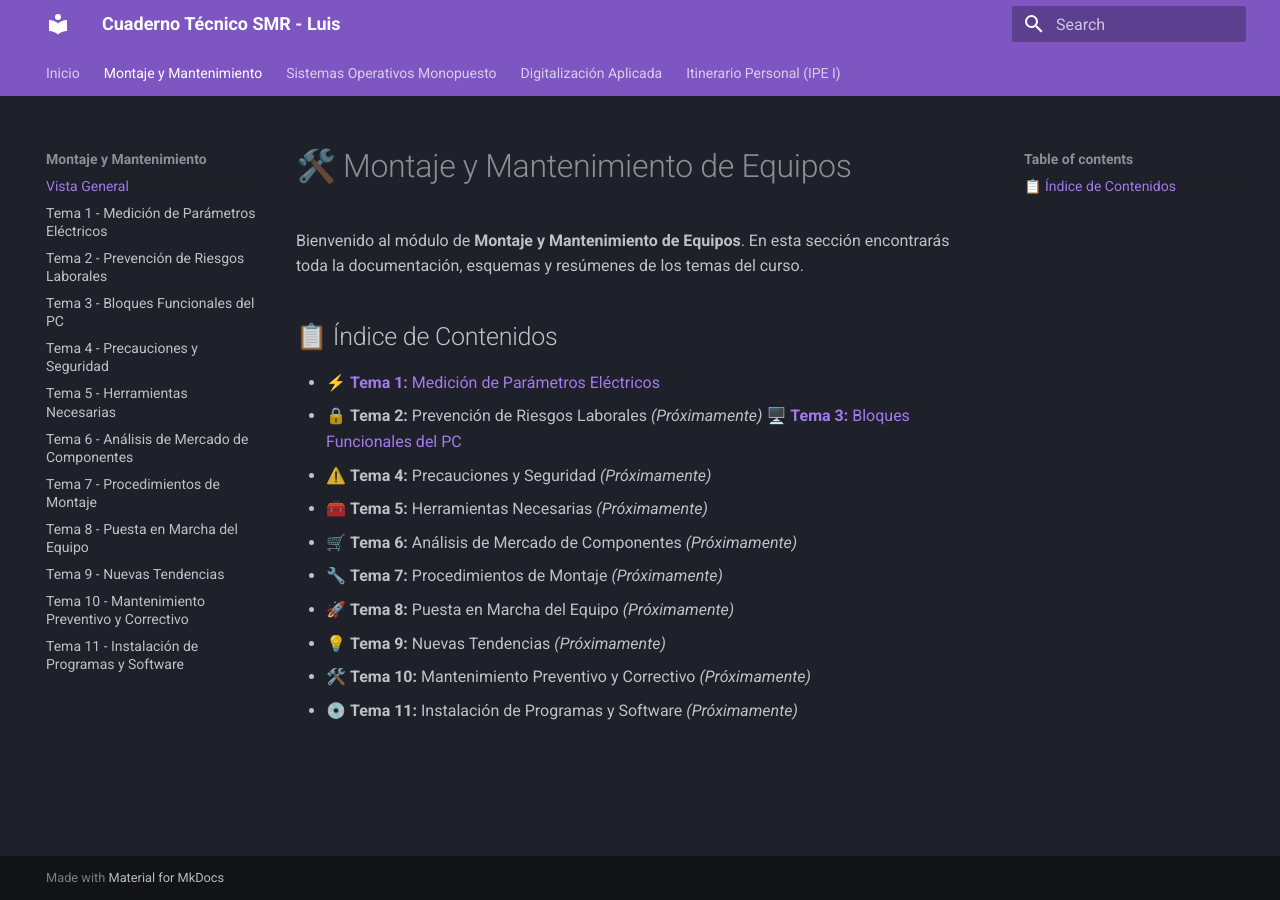
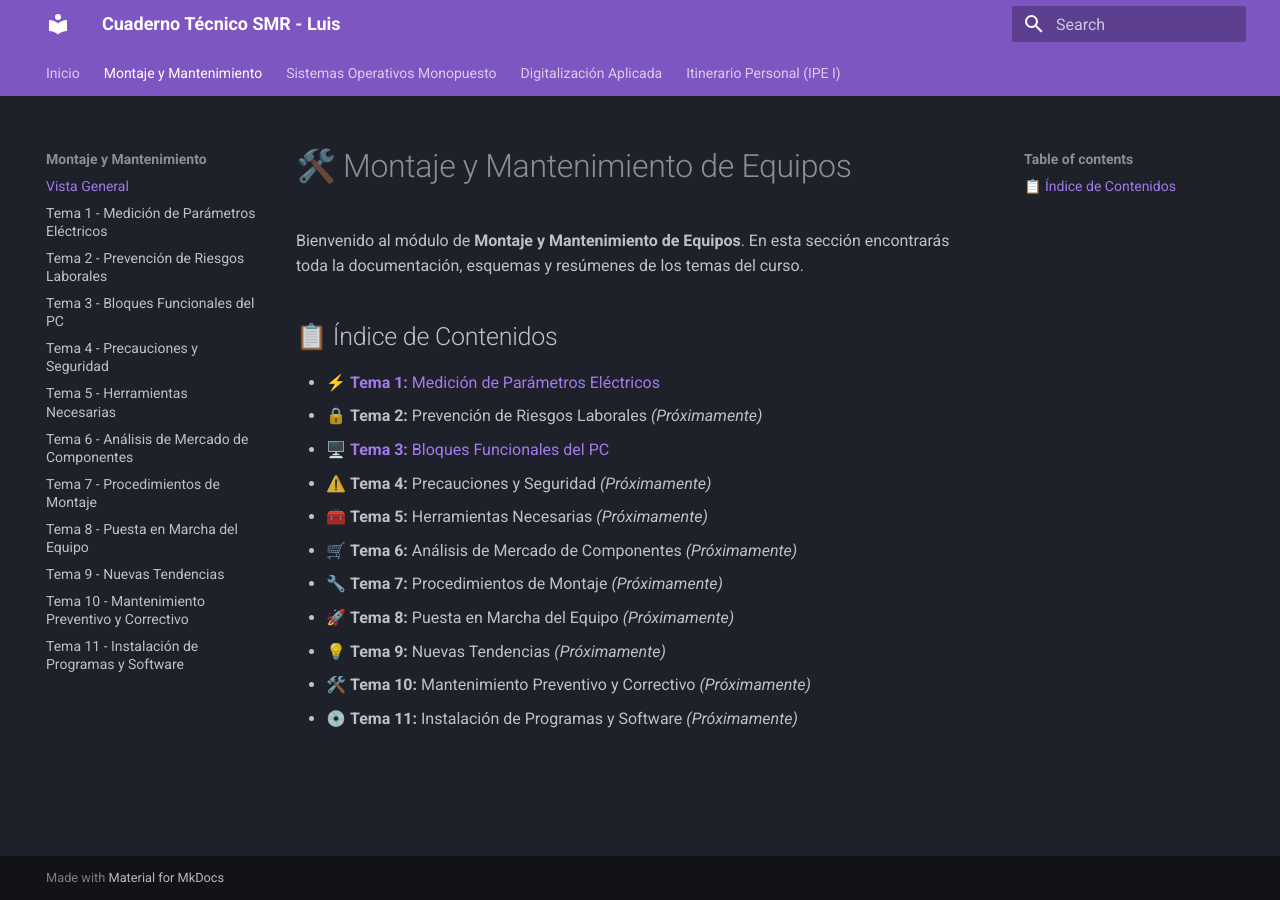
Before and after one commit to Beamspark/SMR-Apuntes, an MkDocs documentation site: the page built from docs/montaje/index.md, in a window 1280 px wide. Built offline with MkDocs 1.6.1 and Material for MkDocs 9.7.7, drawn with Linux system fonts in a browser that asks for light colours.

```diff
--- a/docs/montaje/index.md
+++ b/docs/montaje/index.md
@@ -6,7 +6,7 @@ Bienvenido al módulo de **Montaje y Mantenimiento de Equipos**. En esta secció
 
 - [⚡ **Tema 1:** Medición de Parámetros Eléctricos](tema-1.md)
 - 🔒 **Tema 2:** Prevención de Riesgos Laborales *(Próximamente)*
-[🖥️ **Tema 3:** Bloques Funcionales del PC](tema-3.md)
+- [🖥️ **Tema 3:** Bloques Funcionales del PC](tema-3.md)
 - ⚠️ **Tema 4:** Precauciones y Seguridad *(Próximamente)*
 - 🧰 **Tema 5:** Herramientas Necesarias *(Próximamente)*
 - 🛒 **Tema 6:** Análisis de Mercado de Componentes *(Próximamente)*
```
